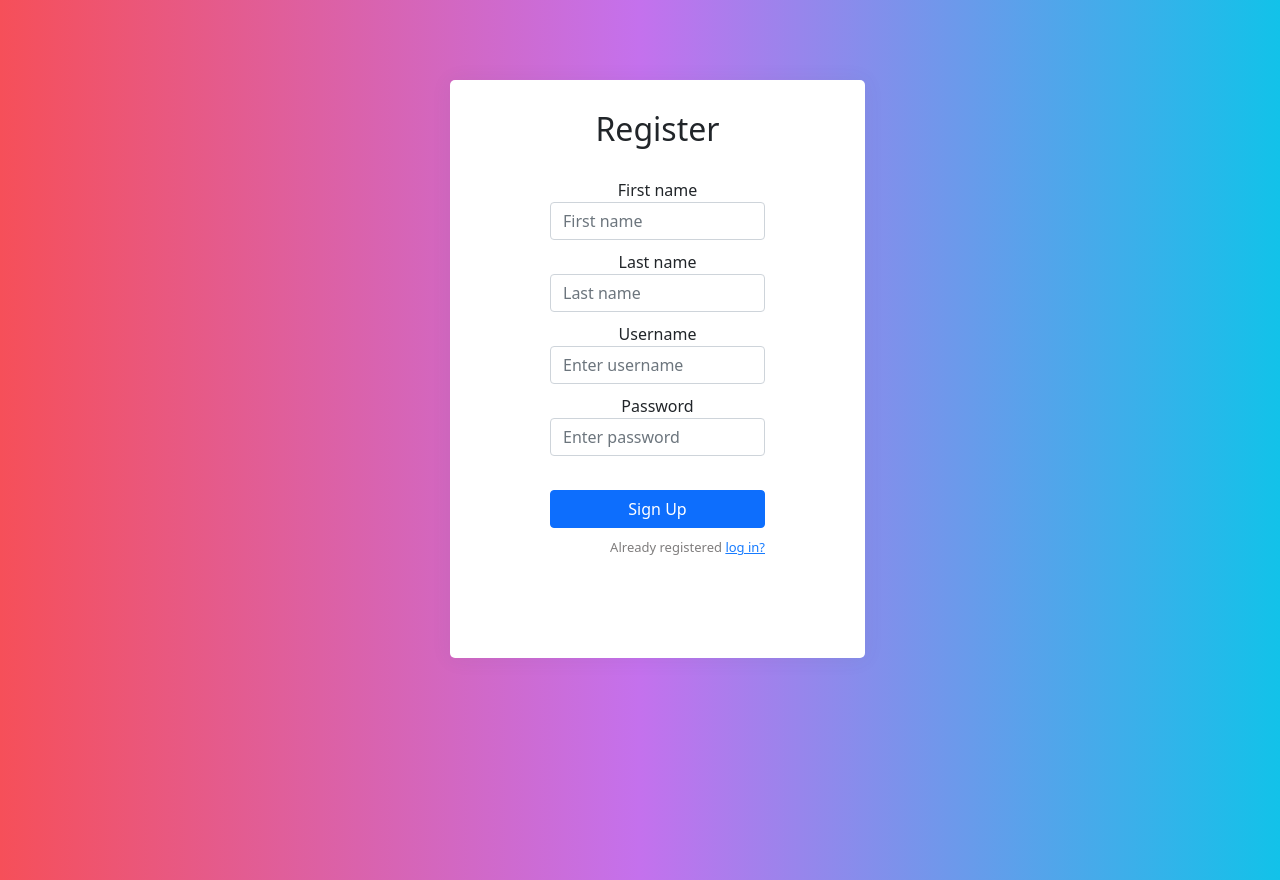
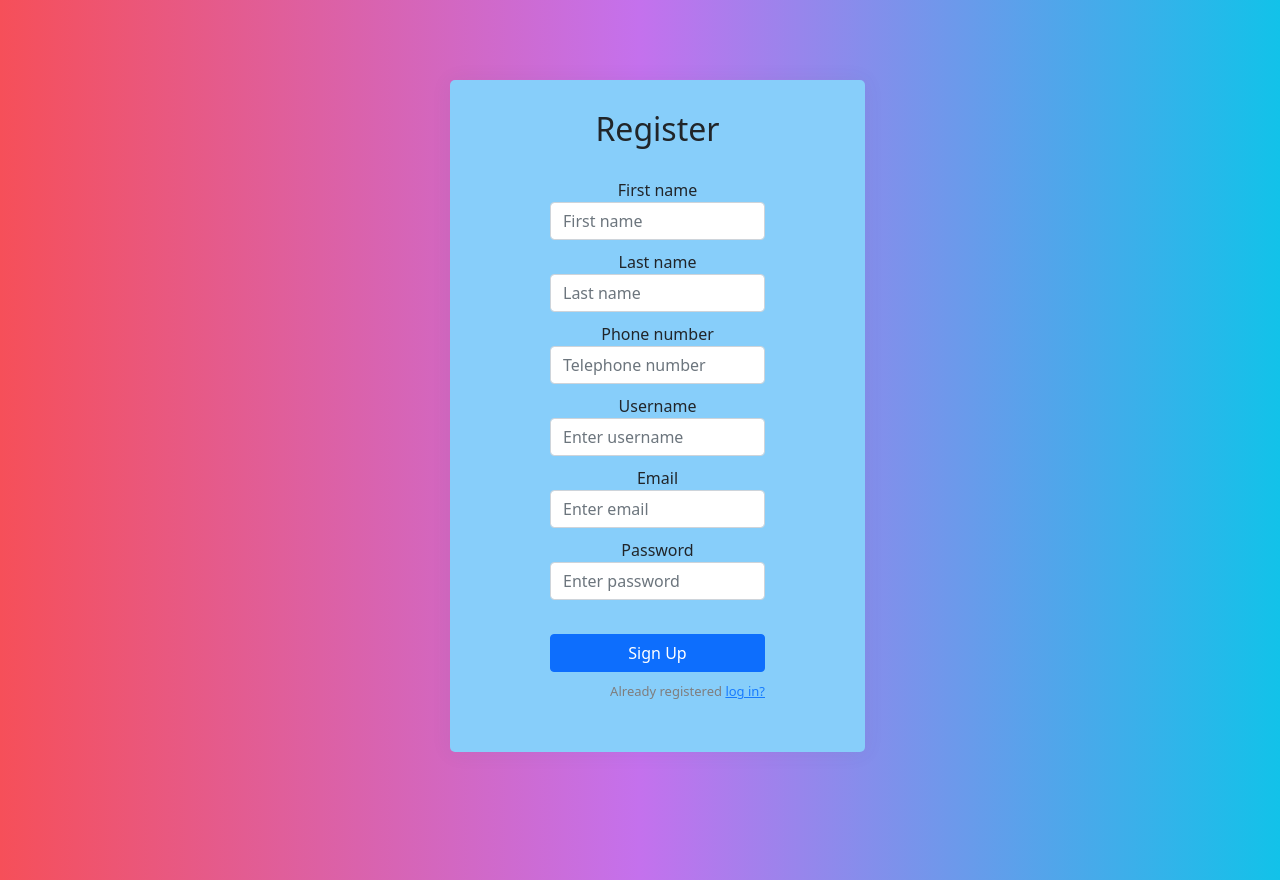
Before and after one commit to Nouran-saad/front-end-app, a React (Create React App) app: page /create in a window 1280 px wide. Built offline with nearby package versions, Linux system fonts and the light colour scheme.

Commit message:
Design changes

```diff
--- a/src/components/CreateAccount.js
+++ b/src/components/CreateAccount.js
@@ -14,7 +14,7 @@ function CreateAccount() {
   return (
     <div>
       <form style={{marginLeft:'450px'}}>
-        <Card style={{marginTop:'80px', width:'50%', paddingRight:'100px', paddingLeft:'100px',paddingBottom:'100px'}}>
+        <Card style={{backgroundColor:'lightskyblue',marginTop:'80px', width:'50%', paddingRight:'100px', paddingLeft:'100px',paddingBottom:'50px',marginBottom:'20px'}}>
           <h2 style={{marginTop:'30px',marginBottom:'30px'}}>Register</h2>
 
           <div className="form-group">
@@ -38,6 +38,16 @@ function CreateAccount() {
           </div>
 
           <div className="form-group">
+            <label>Phone number</label>
+            <input
+              type="tel"
+              className="form-control"
+              placeholder="Telephone number"
+							style={{marginBottom:'10px'}}
+            />
+          </div>
+
+          <div className="form-group">
             <label>Username</label>
             <input
               type="username"
@@ -47,6 +57,15 @@ function CreateAccount() {
             />
           </div>
 
+          <div className="form-group">
+            <label>Email</label>
+            <input
+              type="email"
+              className="form-control"
+              placeholder="Enter email"
+							style={{marginBottom:'10px'}}
+            />
+          </div>
           <div className="form-group">
             <label>Password</label>
             <input
--- a/src/components/Login.js
+++ b/src/components/Login.js
@@ -14,7 +14,7 @@ function Login() {
 
   return (
     <form style={{marginLeft:'450px'}}>
-      <Card style={{marginTop:'80px', width:'50%', paddingRight:'100px', paddingLeft:'100px',paddingBottom:'100px'}}>
+      <Card style={{backgroundColor:'lightskyblue',marginTop:'80px', width:'50%', paddingRight:'100px', paddingLeft:'100px',paddingBottom:'100px'}}>
         <h2 style={{marginTop:'30px',marginBottom:'30px'}}>Log in</h2>
 
         <div className="form-group">
```
